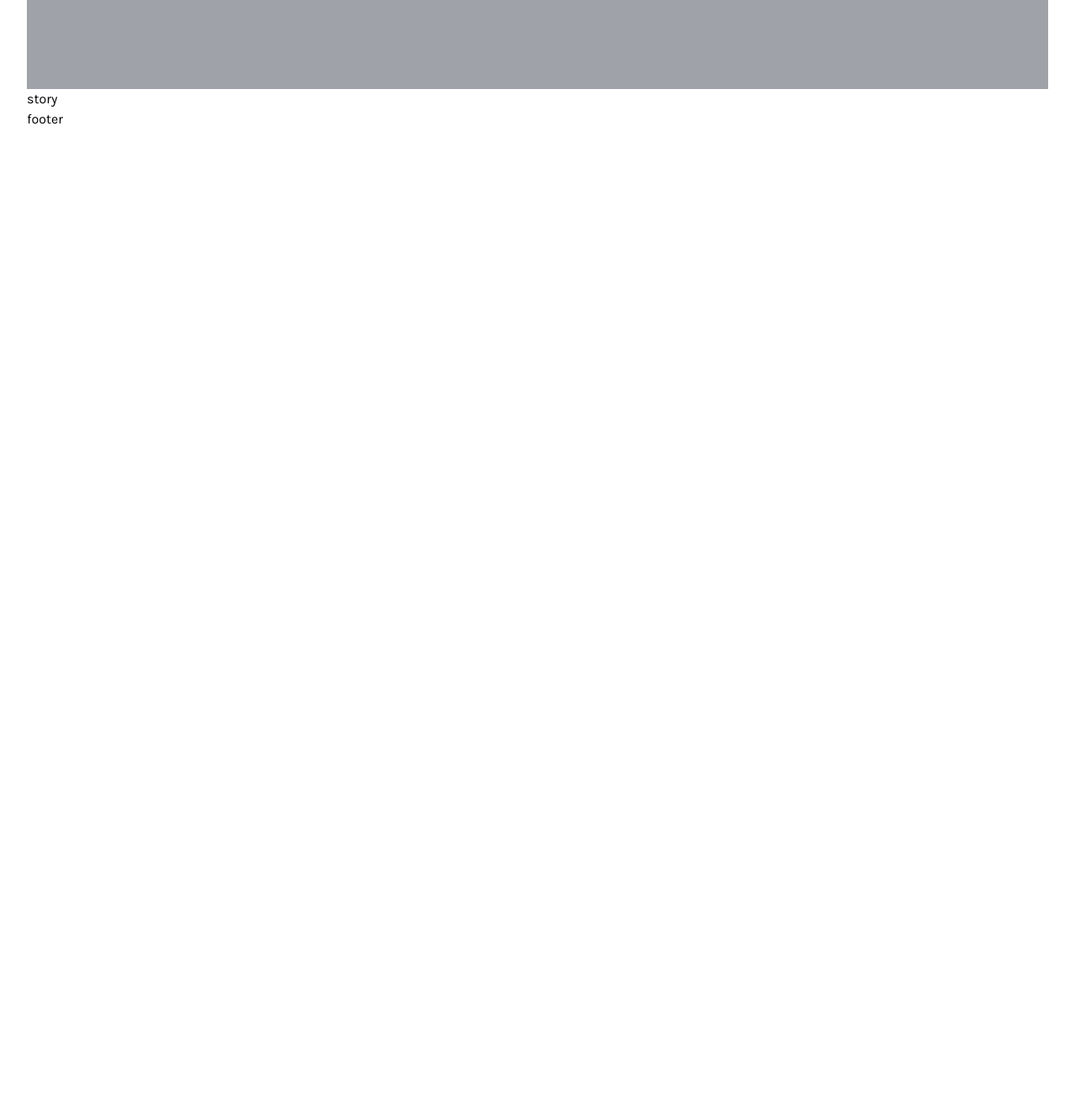
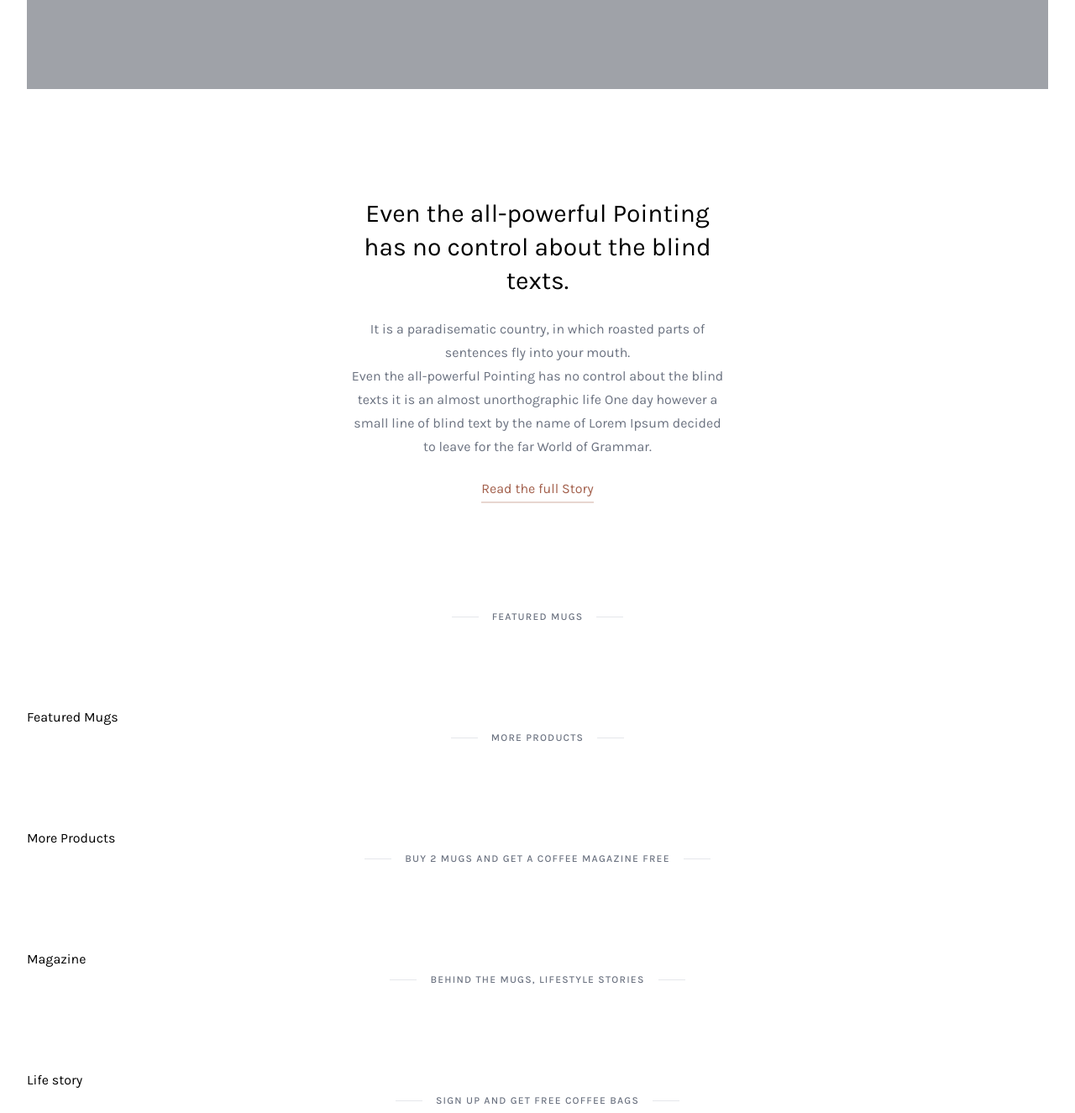
Before and after one commit to ZuyLe13/tailwindcss-coffestyle, a website: page public/index.html in a window 1280 px wide. Shown: the part 500-1825 px from the top of the page at 84% size. Before the commit the page ends 800 px from the top, so only its background shows below. Drawn offline with nearby package versions, Linux system fonts and the light colour scheme; files that its build step writes are made by us from their sources.

Commit message:
Add story

```diff
--- a/public/index.html
+++ b/public/index.html
@@ -10,28 +10,18 @@
     </head>
     <body>
         <div id="root">
-            <div
-                class="content-wrapper font-Karla max-w-screen-2xl text-base mx-auto px-8"
-            >
+            <div class="content-wrapper font-Karla max-w-screen-2xl text-base mx-auto px-8">
                 <header class="p-6 mx-auto">
-                    <nav
-                        class="flex flex-row justify-between items-center relative"
-                    >
-                        <div
-                            class="logo basis-2/6 text-center text-xl font-semibold cursor-pointer"
-                        >
+                    <nav class="flex flex-row justify-between items-center relative">
+                        <div class="logo basis-2/6 text-center text-xl font-semibold cursor-pointer">
                             CoffeeStyle.
                         </div>
-                        <ul
-                            id="ct-top-menu"
-                            class="basis-3/6 hidden lg:flex lg:items-center lg:justify-end lg:gap-8 uppercase text-sm text-gray-500 font-medium"
-                        >
+                        <ul id="ct-top-menu" class="basis-3/6 hidden lg:flex lg:items-center lg:justify-end lg:gap-8
+                            uppercase text-sm text-gray-500 font-medium">
                             <li class="ct-top-menu-item">
                                 <a href="#!">Home</a>
                             </li>
-                            <li
-                                class="ct-top-menu-item ct-top-menu-item--active"
-                            >
+                            <li class="ct-top-menu-item ct-top-menu-item--active">
                                 <a href="#!">Product</a>
                             </li>
                             <li class="ct-top-menu-item">
@@ -47,9 +37,8 @@
                                 <a href="#!">StyleGuide</a>
                             </li>
                         </ul>
-                        <ul
-                            class="basis-3/6 lg:basis-1/6 flex justify-end lg:justify-start items-center ml-16 uppercase text-sm text-gray-500 font-medium"
-                        >
+                        <ul class="basis-3/6 lg:basis-1/6 flex justify-end lg:justify-start items-center ml-16
+                            uppercase text-sm text-gray-500 font-medium">
                             <li class="ct-top-menu-item">
                                 <a href="#!" class="flex items-center">
                                     <svg
@@ -67,17 +56,11 @@
                                         />
                                     </svg>
                                     <span class="mx-2">Cart</span>
-                                    <span
-                                        class="ct-badge-circle bg-gray-500 text-white"
-                                    >
-                                        10
-                                    </span>
+                                    <span class="ct-badge-circle bg-gray-500 text-white">10</span>
                                 </a>
                             </li>
                         </ul>
-                        <div
-                            class="basis-1/6 lg:hidden flex items-center cursor-pointer px-3 sm:px-8"
-                        >
+                        <div class="basis-1/6 lg:hidden flex items-center cursor-pointer px-3 sm:px-8">
                             <svg
                                 id="ct-toggle-menu"
                                 xmlns="http://www.w3.org/2000/svg"
@@ -97,15 +80,9 @@
                     </nav>
                 </header>
                 <main>
-                    <div
-                        class="slider h-[530px] bg-[url('./img/slider-bg.jpg')] bg-cover bg-no-repeat bg-bottom"
-                    >
-                        <div
-                            class="w-full h-full flex justify-center items-center bg-gray-900 bg-opacity-40"
-                        >
-                            <div
-                                class="mx-16 font-medium text-white text-center"
-                            >
+                    <div class="slider h-[530px] bg-[url('./img/slider-bg.jpg')] bg-cover bg-no-repeat bg-bottom">
+                        <div class="w-full h-full flex justify-center items-center bg-gray-900 bg-opacity-40">
+                            <div class="mx-16 font-medium text-white text-center">
                                 <div class="uppercase mb-4 opacity-90">
                                     Best Place to Buy Coffee
                                 </div>
@@ -113,27 +90,84 @@
                                     Coffee Mugs
                                 </div>
                                 <div
-                                    class="font-medium text-lg mb-8 opacity-90"
-                                >
+                                    class="font-medium text-lg mb-8 opacity-90">
                                     The most versatile furniture system ever
                                     created. Designed to fit your life, made to
                                     move and grow.
                                 </div>
                                 <div class="flex justify-center">
                                     <div
-                                        class="uppercase bg-white text-gray-900 w-max tracking-wider px-6 py-4 text-sm font-semibold cursor-pointer hover:bg-opacity-95"
-                                    >
+                                        class="uppercase bg-white text-gray-900 w-max tracking-wider px-6 py-4 text-sm
+                                        font-semibold cursor-pointer hover:bg-opacity-95">
                                         Explore Our Products
                                     </div>
                                 </div>
                             </div>
                         </div>
                     </div>
-                    <div class="story">story</div>
-                    <div class="featured-nugs"></div>
-                    <div class="more-products"></div>
-                    <div class="coffee-magazine"></div>
-                    <div class="lifestyle-stories"></div>
+
+                    <div class="story">
+                        <div class="w-full h-full flex justify-center items-center">
+                            <div class="px-4 sm:px-16 md:px-32 lg:px-64 xl:px-96 py-32 text-center">
+                                <div class="text-3xl leading-10 mb-6">
+                                    Even the all-powerful Pointing has no control about the blind texts.
+                                </div>
+                                <div class="text-gray-500 leading-7 mb-6">
+                                    It is a paradisematic country, in which roasted parts of sentences fly into
+                                    your mouth.<br> Even the all-powerful Pointing has no control about the blind texts
+                                    it is an almost unorthographic life One day however a small line of blind text by
+                                    the name of Lorem Ipsum decided to leave for the far World of Grammar.
+                                </div>
+                                <div>
+                                    <a href="#!" class="text-coffee-400 hover:text-coffee-600 relative after:absolute
+                                    after:-bottom-2 after:left-0 after:bg-coffee-50 hover:after:bg-coffee-200 after:h-0.5
+                                    after:w-full after:transition-all after:ease-in-out after:duration-300">
+                                        Read the full Story
+                                    </a>
+                                </div>
+                            </div>
+                        </div>
+                    </div>
+
+                    <div class="ct-subheadline">
+                        <div class="ct-subheadline-decor-line"></div>
+                        <div class="ct-subheadline-label">FEATURED MUGS</div>
+                        <div class="ct-subheadline-decor-line"></div>
+                    </div>
+                    <div class="featured-nugs">Featured Mugs</div>
+
+                    <div class="ct-subheadline">
+                        <div class="ct-subheadline-decor-line"></div>
+                        <div class="ct-subheadline-label">MORE PRODUCTS</div>
+                        <div class="ct-subheadline-decor-line"></div>
+                    </div>
+                    <div class="more-products">More Products</div>
+
+                    <div class="ct-subheadline">
+                        <div class="ct-subheadline-decor-line"></div>
+                        <div class="ct-subheadline-label">
+                            BUY 2 MUGS AND GET A COFFEE MAGAZINE FREE
+                        </div>
+                        <div class="ct-subheadline-decor-line"></div>
+                    </div>
+                    <div class="coffee-magazine">Magazine</div>
+
+                    <div class="ct-subheadline">
+                        <div class="ct-subheadline-decor-line"></div>
+                        <div class="ct-subheadline-label">
+                            BEHIND THE MUGS, LIFESTYLE STORIES
+                        </div>
+                        <div class="ct-subheadline-decor-line"></div>
+                    </div>
+                    <div class="lifestyle-stories">Life story</div>
+
+                    <div class="ct-subheadline">
+                        <div class="ct-subheadline-decor-line"></div>
+                        <div class="ct-subheadline-label">
+                            SIGN UP AND GET FREE COFFEE BAGS
+                        </div>
+                        <div class="ct-subheadline-decor-line"></div>
+                    </div>
                     <div class="subscribe-us"></div>
                 </main>
                 <footer>footer</footer>
--- a/src/input.css
+++ b/src/input.css
@@ -10,8 +10,8 @@
 }
 
 .ct-top-menu-item {
-    @apply cursor-pointer py-1 hover:text-gray-800 relative after:lg:absolute after:lg:bottom-0 after:lg:left-0
-    after:lg:bg-light-coffee after:lg:h-0.5 after:lg:w-0 hover:after:lg:w-full after:lg:transition-all after:lg:ease-in-out after:lg:duration-300;
+    @apply cursor-pointer py-1 hover:text-gray-800 relative after:lg:absolute after:lg:bottom-0 after:lg:left-0 after:lg:bg-coffee-200
+    after:lg:h-0.5 after:lg:w-0 hover:after:lg:w-full after:lg:transition-all after:lg:ease-in-out after:lg:duration-300;
 }
 
 .ct-top-menu-item--active {
@@ -25,3 +25,15 @@
 .ct-badge-circle {
     @apply text-sm text-center rounded-full px-1.5;
 }
+
+.ct-subheadline {
+    @apply flex justify-center items-center mb-24;
+}
+
+.ct-subheadline-decor-line {
+    @apply w-8 h-px bg-gray-200;
+}
+
+.ct-subheadline-label {
+    @apply uppercase mx-4 tracking-widest text-gray-500 font-medium text-[12px] text-center;
+}
--- a/tailwind.config.js
+++ b/tailwind.config.js
@@ -7,7 +7,12 @@ module.exports = {
                 Karla: ["Karla", "sans-serif"],
             },
             colors: {
-                "light-coffee": "#c89f94",
+                'coffee': {
+                    50: "#e8d6d0",
+                    200: "#c89f94",
+                    400: "#a25f4b",
+                    600: "#744838",
+                }
             },
             keyframes: {
                 slideDown: {
```
